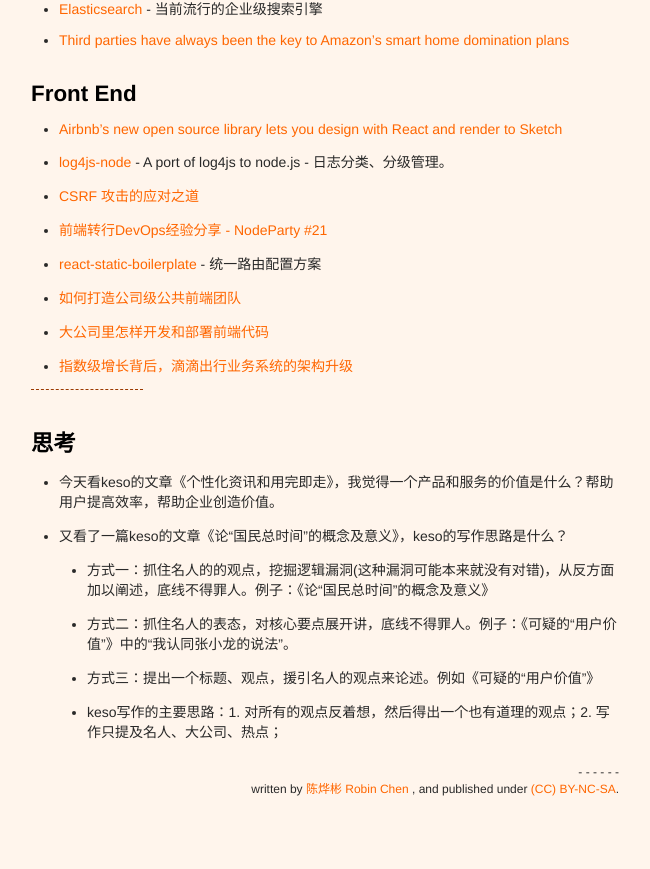
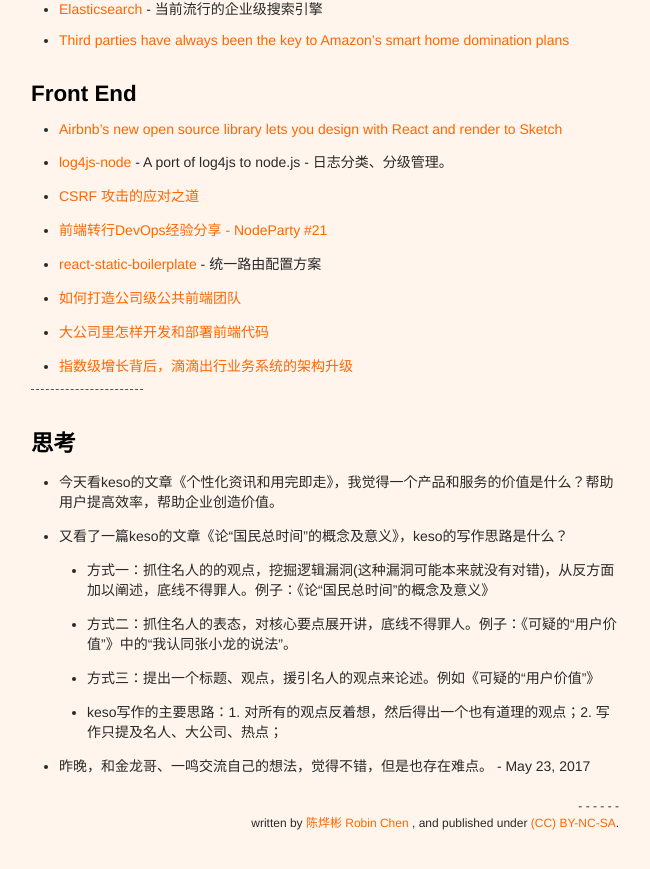
Before and after one commit to xianyuxmu/xianyuxmu.github.io, a Jekyll site: the page built from _posts/2017-05-31-monthly-reading.md, in a window 1280 px wide and 900 px high, scrolled down 1864 px. Shown: the top 869 px of the window, without its empty margins (315-965 px from the left). Built offline with Jekyll 4.4.1, drawn with Linux system fonts in a browser that asks for light colours; comment, search, counter and statistics services are not loaded.

Commit message:
Reading 23

```diff
--- a/_posts/2017-05-31-monthly-reading.md
+++ b/_posts/2017-05-31-monthly-reading.md
@@ -89,3 +89,4 @@
 	- 方式二：抓住名人的表态，对核心要点展开讲，底线不得罪人。例子：《可疑的“用户价值”》中的“我认同张小龙的说法”。
 	- 方式三：提出一个标题、观点，援引名人的观点来论述。例如《可疑的“用户价值”》
 	- keso写作的主要思路：1. 对所有的观点反着想，然后得出一个也有道理的观点；2. 写作只提及名人、大公司、热点；
+- 昨晚，和金龙哥、一鸣交流自己的想法，觉得不错，但是也存在难点。 - May 23, 2017
```
